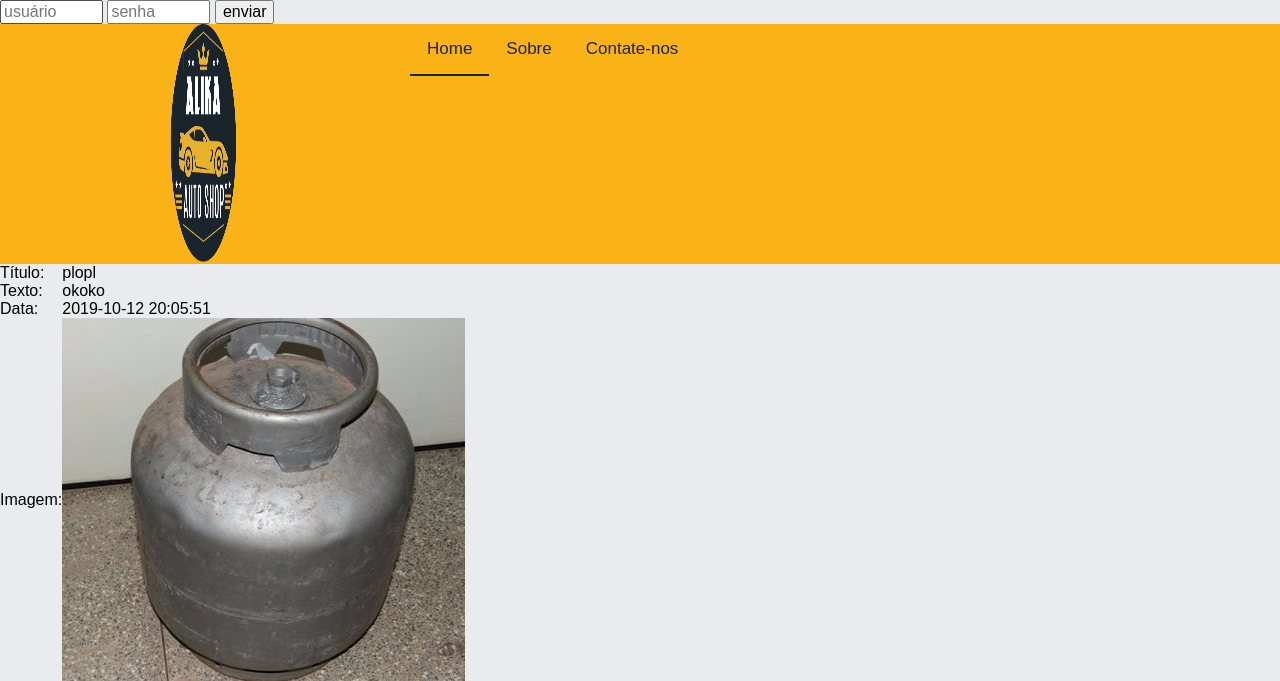
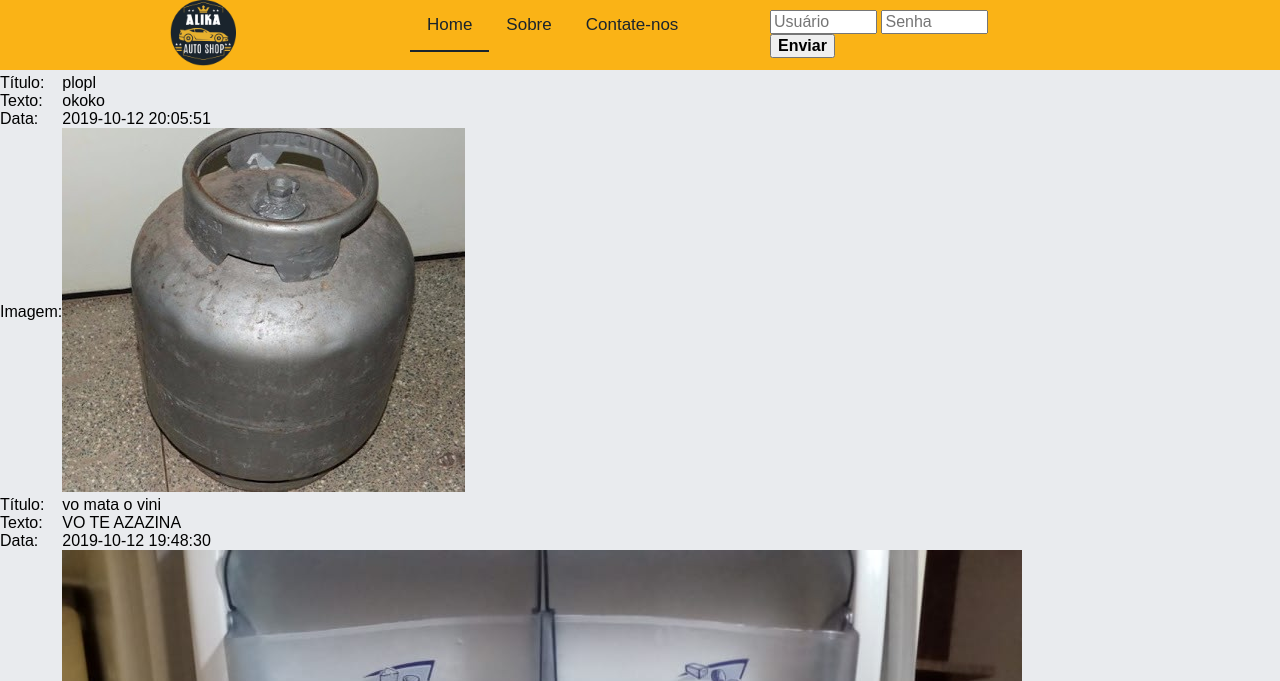
Before and after one commit to AliceQuadros/Trabalho_1_php, a PHP site: page / in a window 1280 px wide. Shown: the top 681 px of the page. Run offline with PHP 8.4, Linux system fonts and the light colour scheme; data comes from the database, SQL or seed files in the repository.

Commit message:
:construction: wip styling css from login

```diff
--- a/css/style.css
+++ b/css/style.css
@@ -1,4 +1,3 @@
-
  html, body {
    background-color: #e9ebee;
    height: 100%;
@@ -11,7 +10,6 @@
    display: inline-block;
    background-color: #fab316;
    width: 100%;
-
  }
 
  nav a {
@@ -31,25 +29,24 @@
  }
 
  nav a.active {
-    color:#1a242d;
+   color: #1a242d;
    border-bottom: 0.125em solid #1a242d;
  }
-
 
  .logo img {
    width: 30%;
    height: 30%;
  }
 
-.contato-form label{
+ .contato-form label {
    display: block;
    font-family: Georgia, 'Times New Roman', Times, serif;
    font-size: 18px;
    line-height: 25px;
-    margin-bottom:4px;
+   margin-bottom: 4px;
  }
 
-.contato-form input{
+ .contato-form input {
    display: block;
    width: 100%;
    border: 4px solid #300314;
@@ -60,8 +57,14 @@
    font-family: Georgia, 'Times New Roman', Times, serif;
    font-size: 14px;
  }
+.form_login {
+  margin-top: 10px;
+}
+ .usuario_form::placeholder, .senha_form::placeholder {
+   font-weight: 400;
+ }
 
-.contato-form textarea{
+ .contato-form textarea {
    display: block;
    width: 100%;
    height: 120px;
@@ -73,13 +76,10 @@
    font-family: Georgia, 'Times New Roman', Times, serif;
    font-size: 14px;
  }
-section .container
-{
+
+ section .container {
    margin: 0px auto;
  }
-
-
-
 
  #rodape {
    width: 100%;
@@ -87,12 +87,11 @@
    position: absolute;
    display: inline-block;
    bottom: 0;
-    left:0;
+   left: 0;
    background-color: #1a242d;
    margin-top: 10%;
    height: 60px;
  }
-
 
  #copyright {
    font-size: 0.687em;
@@ -114,6 +113,7 @@
    display: inline-block;
    z-index: 10;
  }
+
  #rodape a svg {
    width: 100%;
    fill: white;
--- a/header.php
+++ b/header.php
@@ -1,12 +1,12 @@
 <!-- header -->
 <header class="header">
     <div class="container">
-            <div class="logo">
-                <a href="?p=home" class="grid-4 ">
+        <div class="logo grid-4">
+            <a href="?p=home">
                 <img src="img/logo.png" alt="Logo ALIKA">
             </a>
         </div>
-            <nav class="grid-12 header-menu">
+        <nav class="grid-6 header-menu">
 
             <a href="?p=home" class="active">Home</a>
             <a href="?p=sobre">Sobre</a>
@@ -14,8 +14,7 @@
             if (@$_SESSION['usuario']) {
                 ?>
                 <a href="?p=mensagem_adm/exibe_mensa">Mensagens</a>
-                    <?php }
-                    else{
+            <?php } else {
                 ?>
                 <a href="?p=form_contato/form">Contate-nos</a>
             <?php }
@@ -26,5 +25,9 @@
 
             </ul>
         </nav>
+        <?php
+        session_start();
+        include("verificalogin.php");
+        ?>
     </div>
 </header>
--- a/home.php
+++ b/home.php
@@ -25,19 +25,19 @@
         <table class="tableconsulta">
         <tr>
         <td>Título: </td>
-        <td><?=$item['artTitul'];?></td>
+        <td><?=@$item['artTitul'];?></td>
         </tr>
         <tr>
         <td>Texto: </td>
-        <td><?=$item['artTexto'];?></td>
+        <td><?=@$item['artTexto'];?></td>
         </tr>
         <tr>
         <td>Data: </td>
-        <td><?=$item['artData'];?></td>
+        <td><?=@$item['artData'];?></td>
         </tr>
     <!-- arrumar -->
     <?php
-    if($item['artImage'] != null)
+    if(@$item['artImage'] != null)
     {
     ?>
         <tr>
--- a/index.php
+++ b/index.php
@@ -1,7 +1,7 @@
 <?php
-session_start();
+
 include ("funcoes.php");
-include ("verificalogin.php");
+
 
 ?>
 
--- a/login.php
+++ b/login.php
@@ -6,12 +6,12 @@
     //-----------------------------LOGIN-----------------------------------
 
 
-    if((@$_REQUEST['login']) == 'sair'){
+    if((@$_REQUEST['login']) == 'Sair'){
         session_destroy();//chama função que destrói sessão
         header("Location: index.php"); //redireciona para o index.php
     }
 
-    if ((@$_REQUEST['login']) == 'enviar') { //verifica se login está ok
+    if ((@$_REQUEST['login']) == 'Enviar') { //verifica se login está ok
 
         @$senha = $_REQUEST['pass']; // @$senha recebe password
         @$usuario = $_REQUEST['user']; // @$usuario recebe user
--- a/loginform.php
+++ b/loginform.php
@@ -1,5 +1,5 @@
-<form method="post" action="login.php">
-    <input type="text" name="user" placeholder="usuário" size="8">
-    <input type="password" name="pass" placeholder="senha" size="8">
-    <input type="submit" name="login" value="enviar">
+<form method="post" action="login.php" class="form_login grid-4">
+    <input type="text" name="user" placeholder="Usuário" size="8" class="usuario_form">
+    <input type="password" name="pass" placeholder="Senha" size="8" class="senha_form">
+    <input type="submit" name="login" value="Enviar" class="botao_form">
 </form>
--- a/logoutform.php
+++ b/logoutform.php
@@ -1,3 +1,3 @@
 <form method="post" action="login.php">
-    <input type="submit" name="login" value="sair">
+    <input type="submit" name="login" value="Sair">
 </form>
```
Lines whose indentation alone changed are shown as unchanged.
